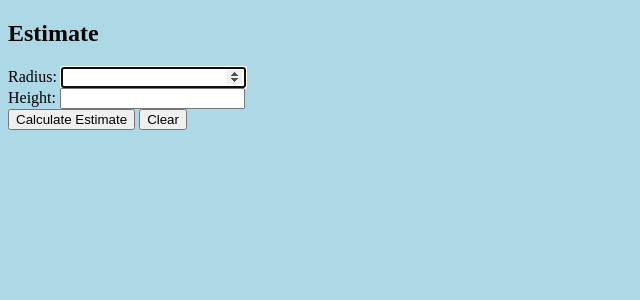
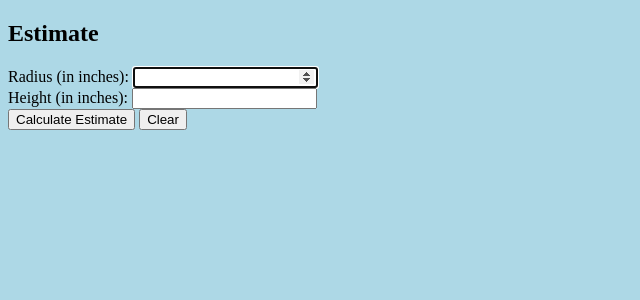
Before and after one commit to tnachman/vertical_tank_maintenance_hw8, a Flask app: page /estimate in a window 1280 px wide. Shown: the part 70-370 px from the top of the page, without its empty margins (0-640 px from the left). Run offline with Flask 2, Linux system fonts and the light colour scheme.

Commit message:
edited form titles

```diff
--- a/templates/estimate.html
+++ b/templates/estimate.html
@@ -4,10 +4,10 @@
 
 <h2> Estimate </h2>
 <form action="/estimate" method="POST">
-	<label for="radius">Radius:</label>
+	<label for="radius">Radius (in inches):</label>
 	<input type="number" id="radius" name="radius" autofocus required />
 	<br />
-	<label for="height">Height:</label>
+	<label for="height">Height (in inches):</label>
 	<input type="number" id="height" name="height" />
 	<br />
 	<input type="submit" id="submit" value="Calculate Estimate">
```
